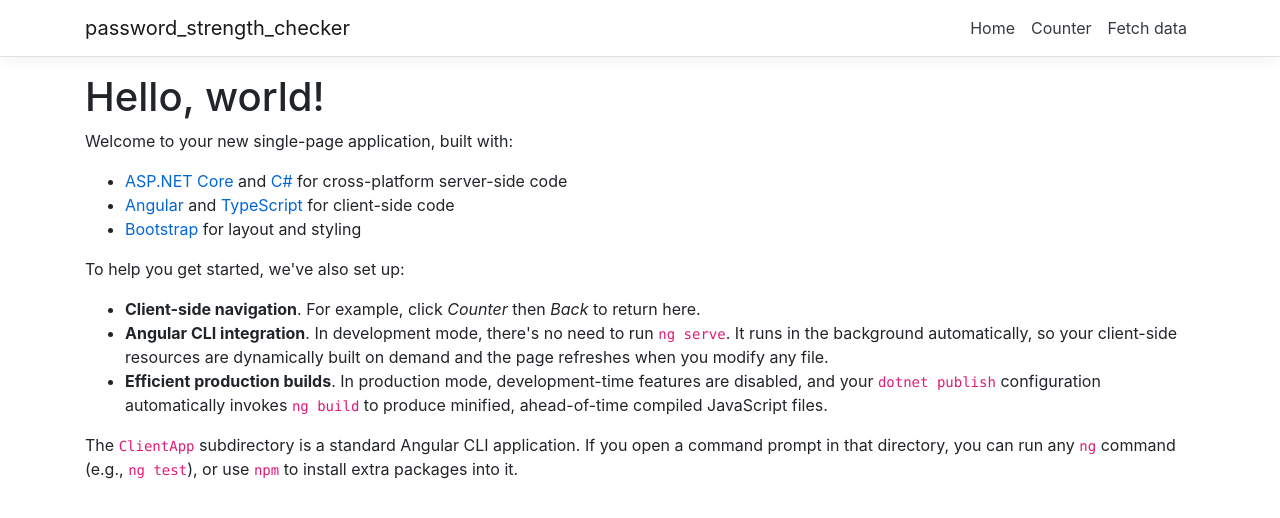
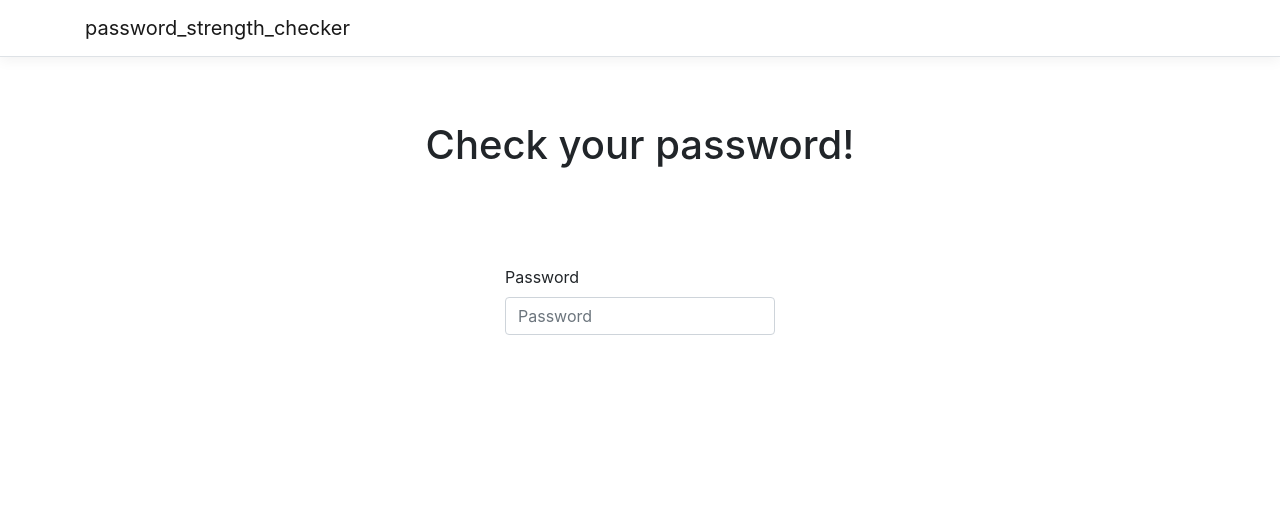
Before and after one commit to Ahmed-10/password-strength-checker, an Angular app in the folder ClientApp/: page / in a window 1280 px wide. Shown: the top 518 px of the page. Built offline with nearby package versions, Linux system fonts and the light colour scheme.

Commit message:
add password field and update a property on change with a method

```diff
--- a/ClientApp/src/app/counter/counter.component.html
+++ /dev/null
@@ -1,7 +0,0 @@
-<h1>Counter</h1>
-
-<p>This is a simple example of an Angular component.</p>
-
-<p aria-live="polite">Current count: <strong>{{ currentCount }}</strong></p>
-
-<button class="btn btn-primary" (click)="incrementCounter()">Increment</button>
--- a/ClientApp/src/app/counter/counter.component.ts
+++ /dev/null
@@ -1,13 +0,0 @@
-import { Component } from '@angular/core';
-
-@Component({
-  selector: 'app-counter-component',
-  templateUrl: './counter.component.html'
-})
-export class CounterComponent {
-  public currentCount = 0;
-
-  public incrementCounter() {
-    this.currentCount++;
-  }
-}
--- a/ClientApp/src/app/fetch-data/fetch-data.component.html
+++ /dev/null
@@ -1,24 +0,0 @@
-<h1 id="tableLabel">Weather forecast</h1>
-
-<p>This component demonstrates fetching data from the server.</p>
-
-<p *ngIf="!forecasts"><em>Loading...</em></p>
-
-<table class='table table-striped' aria-labelledby="tableLabel" *ngIf="forecasts">
-  <thead>
-    <tr>
-      <th>Date</th>
-      <th>Temp. (C)</th>
-      <th>Temp. (F)</th>
-      <th>Summary</th>
-    </tr>
-  </thead>
-  <tbody>
-    <tr *ngFor="let forecast of forecasts">
-      <td>{{ forecast.date }}</td>
-      <td>{{ forecast.temperatureC }}</td>
-      <td>{{ forecast.temperatureF }}</td>
-      <td>{{ forecast.summary }}</td>
-    </tr>
-  </tbody>
-</table>
--- a/ClientApp/src/app/fetch-data/fetch-data.component.ts
+++ /dev/null
@@ -1,23 +0,0 @@
-import { Component, Inject } from '@angular/core';
-import { HttpClient } from '@angular/common/http';
-
-@Component({
-  selector: 'app-fetch-data',
-  templateUrl: './fetch-data.component.html'
-})
-export class FetchDataComponent {
-  public forecasts: WeatherForecast[];
-
-  constructor(http: HttpClient, @Inject('BASE_URL') baseUrl: string) {
-    http.get<WeatherForecast[]>(baseUrl + 'weatherforecast').subscribe(result => {
-      this.forecasts = result;
-    }, error => console.error(error));
-  }
-}
-
-interface WeatherForecast {
-  date: string;
-  temperatureC: number;
-  temperatureF: number;
-  summary: string;
-}
--- a/ClientApp/src/app/home/home.component.html
+++ b/ClientApp/src/app/home/home.component.html
@@ -1,14 +1,17 @@
-<h1>Hello, world!</h1>
-<p>Welcome to your new single-page application, built with:</p>
-<ul>
-  <li><a href='https://get.asp.net/'>ASP.NET Core</a> and <a href='https://msdn.microsoft.com/en-us/library/67ef8sbd.aspx'>C#</a> for cross-platform server-side code</li>
-  <li><a href='https://angular.io/'>Angular</a> and <a href='http://www.typescriptlang.org/'>TypeScript</a> for client-side code</li>
-  <li><a href='http://getbootstrap.com/'>Bootstrap</a> for layout and styling</li>
-</ul>
-<p>To help you get started, we've also set up:</p>
-<ul>
-  <li><strong>Client-side navigation</strong>. For example, click <em>Counter</em> then <em>Back</em> to return here.</li>
-  <li><strong>Angular CLI integration</strong>. In development mode, there's no need to run <code>ng serve</code>. It runs in the background automatically, so your client-side resources are dynamically built on demand and the page refreshes when you modify any file.</li>
-  <li><strong>Efficient production builds</strong>. In production mode, development-time features are disabled, and your <code>dotnet publish</code> configuration automatically invokes <code>ng build</code> to produce minified, ahead-of-time compiled JavaScript files.</li>
-</ul>
-<p>The <code>ClientApp</code> subdirectory is a standard Angular CLI application. If you open a command prompt in that directory, you can run any <code>ng</code> command (e.g., <code>ng test</code>), or use <code>npm</code> to install extra packages into it.</p>
+<div class="row">
+  <div class="col-12 text-center">
+    <h1 class="m-5">Check your password!</h1>
+  </div>
+  <div class="col-12 mx-auto mt-5" style="max-width: 300px">
+    <label for="inputPassword">Password</label>
+    <input
+           (keyup)="onKey($event)"
+           type="password"
+           class="form-control"
+           id="inputPassword"
+           placeholder="Password">
+  </div>
+  <div>
+    <p>{{password}}</p>
+  </div>
+</div>
--- a/ClientApp/src/app/home/home.component.ts
+++ b/ClientApp/src/app/home/home.component.ts
@@ -5,4 +5,13 @@ import { Component } from '@angular/core';
   templateUrl: './home.component.html',
 })
 export class HomeComponent {
+  password: string = '';
+  score: number = 0;
+  length: number = 0;
+
+  constructor() { }
+
+  onKey(event) {
+    this.password = event.target.value;
+  }
 }
--- a/ClientApp/src/app/nav-menu/nav-menu.component.html
+++ b/ClientApp/src/app/nav-menu/nav-menu.component.html
@@ -4,7 +4,7 @@
   >
     <div class="container">
       <a class="navbar-brand" [routerLink]="['/']">password_strength_checker</a>
-      <button
+      <!--<button
         class="navbar-toggler"
         type="button"
         data-toggle="collapse"
@@ -14,8 +14,8 @@
         (click)="toggle()"
       >
         <span class="navbar-toggler-icon"></span>
-      </button>
-      <div
+      </button>-->
+      <!--<div
         class="navbar-collapse collapse d-sm-inline-flex flex-sm-row-reverse"
         [ngClass]="{ show: isExpanded }"
       >
@@ -27,18 +27,8 @@
           >
             <a class="nav-link text-dark" [routerLink]="['/']">Home</a>
           </li>
-          <li class="nav-item" [routerLinkActive]="['link-active']">
-            <a class="nav-link text-dark" [routerLink]="['/counter']"
-              >Counter</a
-            >
-          </li>
-          <li class="nav-item" [routerLinkActive]="['link-active']">
-            <a class="nav-link text-dark" [routerLink]="['/fetch-data']"
-              >Fetch data</a
-            >
-          </li>
         </ul>
-      </div>
+      </div>-->
     </div>
   </nav>
 </header>
```
Also changed, not shown: ClientApp/src/app/app.module.ts (+0 -8 lines), 1 other file (tests, documents, lock files or other folders).
